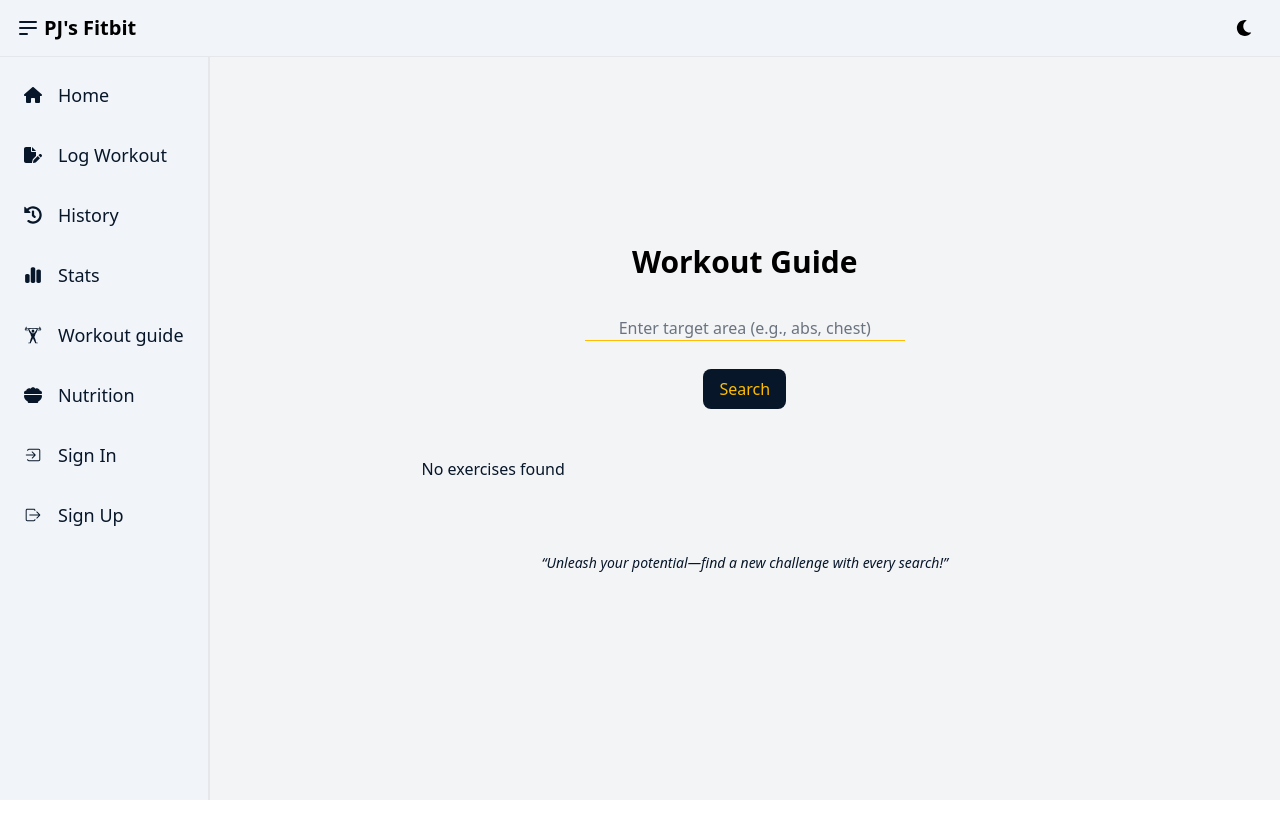
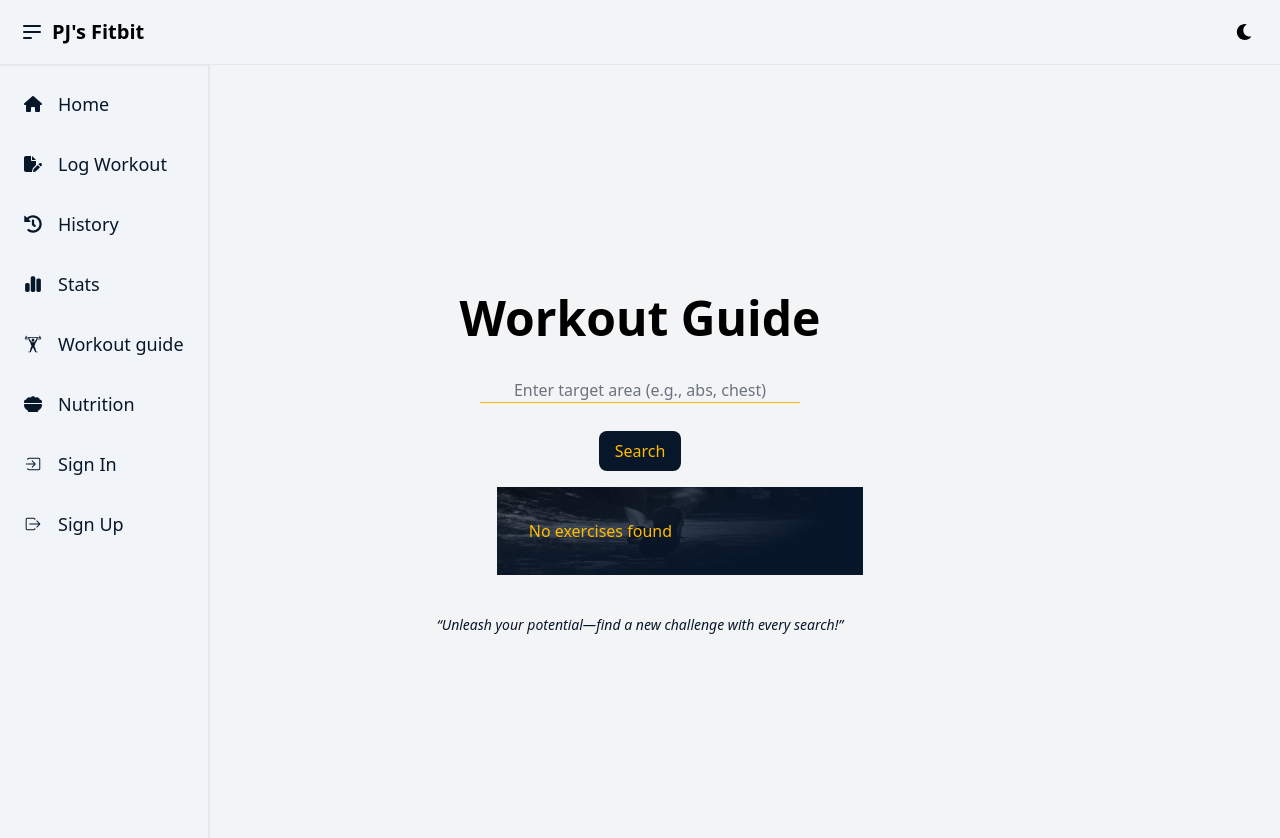
Before and after one commit to PJ-Limo/pjs-fitbit, a React (Vite) app: page /workoutguide in a window 1280 px wide. Shown: the top 838 px of the page. Before the commit the page ends 800 px from the top, so only its background shows below. Built offline with nearby package versions, Linux system fonts and the light colour scheme.

Commit message:
updated workoutlog page

```diff
--- a/src/components/Header.jsx
+++ b/src/components/Header.jsx
@@ -4,14 +4,12 @@ import { HiOutlineMenuAlt2 } from 'react-icons/hi'
 
 const Header = ({ darkMode, toggleDarkMode, toggleSidebar }) => {
     return (
-        <nav
-            className="px-3 py-3 lg:px-5 lg:pl-3 w-full bg-slate-100 border-b border-gray-200 dark:bg-Navy dark:border-gray-700"
-        >
+        <nav className="fixed px-3 py-3 lg:px-5 lg:pl-3 w-full bg-slate-100 border-b border-gray-200 dark:bg-Navy dark:border-gray-700">
             <div className="flex items-center justify-between">
                 <div className="flex items-center justify-center rtl:justify-end">
                     <button
                         onClick={toggleSidebar}
-                        className="inline-flex items-center p-1 text-sm text-white rounded-lg dark:text-Navy dark:hover:bg-Yellow dark:focus:ring-offset-white"
+                        className="inline-flex items-center p-2 text-sm text-white rounded-lg dark:text-Navy dark:hover:bg-Yellow dark:focus:ring-offset-white"
                     >
                         <HiOutlineMenuAlt2 className="text-2xl text-Navy" />
                     </button>
--- a/src/components/Sidebar.jsx
+++ b/src/components/Sidebar.jsx
@@ -6,7 +6,7 @@ import LinkItem from './LinkItem'
 
 const Sidebar = ({ isSidebarOpen }) => {
   return (
-    <ul className={`h-full bg-slate-100 border-r-2 border-gray-200 dark:bg-NavyB dark:border-Yellow flex flex-col text-lg  gap-4 p-4`}>
+    <ul className={`fixed h-full bg-slate-100 border-r-2 border-t-2 border-gray-200 dark:bg-NavyB dark:border-Yellow flex flex-col text-lg gap-4 p-4 top-16`}>
           {
             links.map((link, index) => (
               <LinkItem isSidebarOpen={isSidebarOpen} key={index} {...link}/>
--- a/src/components/WorkoutGuide.jsx
+++ b/src/components/WorkoutGuide.jsx
@@ -43,19 +43,24 @@ const WorkoutGuide = () => {
     }
 
     return (
-      <CenteredContent className="dark:bg-Navy">
+      <CenteredContent className="dark:bg-Navy mt-14 min-h-screen">
             <div className="flex flex-col items-center mb-4">
-                <h1 className="text-3xl font-bold mb-9 dark:text-Yellow">Workout Guide</h1>
+                <h1 className="text-5xl font-bold mb-9 dark:text-Yellow">Workout Guide</h1>
                 <input
                     type="text"
                     placeholder="Enter target area (e.g., abs, chest)"
                     value={targetArea}
                     onChange={handleInputChange}
+                    onKeyDown={(e) => {
+                        if (e.key === "Enter") {
+                          handleSearch(); // Triggers search on Enter
+                        }
+                    }}
                     className="border-b border-Yellow bg-transparent focus:border-Yellow focus:outline-none placeholder-NavyC w-80 mb-7 text-center dark:border-b dark:border-white dark:bg-transparent dark:text-white"
                 />
                 <button
                     onClick={handleSearch}
-                    className="bg-Navy text-Yellow rounded-lg px-4 py-2 hover:bg-NavyB transition"
+                    className="bg-Navy text-Yellow rounded-lg px-4 py-2 hover:bg-NavyB transition active:-translate-y-0 active:shadow-inner"
                 >
                     Search
                 </button>
@@ -64,7 +69,7 @@ const WorkoutGuide = () => {
             {loading ? (
                 <p>Loading...</p>
             ) : (
-                <div className=" bg-[url('/src/assets/Fitness-image-3.png') bg-repeat-round grid grid-cols-1 md:grid-cols-2 p-8 gap-4 w-full">
+                <div className=" bg-[url('/src/assets/Fitness-image-3.png')] bg-repeat-round grid grid-cols-1 md:grid-cols-2 p-8 gap-4 ml-20">
                     {exercises.length > 0 ? (
                         exercises.map((exercise) => (
                             <div
@@ -83,7 +88,7 @@ const WorkoutGuide = () => {
                             </div>
                         ))
                     ) : (
-                        <div className="text-Navy flex w-full text-center justify-center ">
+                        <div className="text-Yellow text-center">
                             <p>No exercises found</p>
                         </div>
                     )}
```
